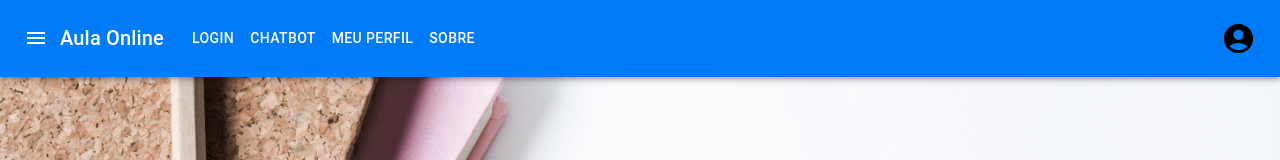
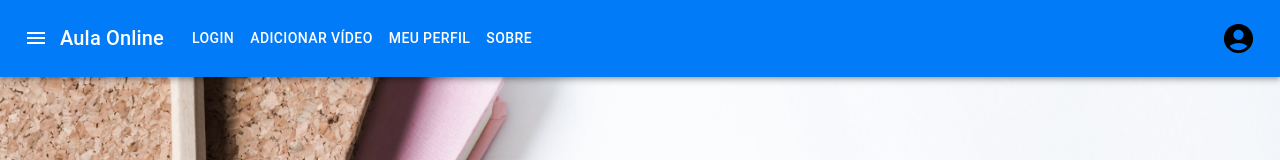
Before and after one commit to AulaOnline/AulaOnline, a React (Create React App) app: page / in a window 1280 px wide. Shown: the top 160 px of the page. Built offline with nearby package versions, Linux system fonts and the light colour scheme.

Commit message:
Search Input

```diff
--- a/src/Layout/components/NavBarWidgets.js
+++ b/src/Layout/components/NavBarWidgets.js
@@ -78,12 +78,12 @@ const NavbarWidgets = ({ name, cor }) => {
             </ListItemIcon>
             <ListItemText primary="Meu Histórico" />
           </ListItem>
-          <ListItem button key="Minhas Anotações" onClick={() => navigateTo('/anotacoes')}>
+         {/* <ListItem button key="Minhas Anotações" onClick={() => navigateTo('/anotacoes')}>
             <ListItemIcon>
               <NoteAddIcon />
             </ListItemIcon>
             <ListItemText primary="Minhas Anotações" />
-          </ListItem>
+          </ListItem>*/}
           <ListItem button key="Questionários Finalizados" onClick={() => navigateTo('/questionario')}>
             <ListItemIcon>
               <PlaylistAddCheckIcon />
--- a/src/Layout/components/Navbar.js
+++ b/src/Layout/components/Navbar.js
@@ -46,7 +46,7 @@ const Navbar = ({ name, cor }) => {
             Home
           </MenuItem>
           <MenuItem component={Link} to="/Chatbot" onClick={handleClose}>
-            Chatbot
+            Adicionar Vídeo
           </MenuItem>
           <MenuItem component={Link} to="/MeuPerfil" onClick={handleClose}>
             Meu Perfil
@@ -61,7 +61,7 @@ const Navbar = ({ name, cor }) => {
         {!isSmallScreen && (
           <ButtonGroup variant="text" aria-label="text button group" sx={{ padding: '20px' }}>
             <Button style={{ color: 'white', borderRight: 'transparent', paddingRight: '8px' }} onClick={() => navigateTo('/')}>Login</Button>
-            <Button style={{ color: 'white', borderRight: 'transparent', paddingRight: '8px' }} onClick={() => navigateTo('/input')}>Chatbot</Button>
+            <Button style={{ color: 'white', borderRight: 'transparent', paddingRight: '8px' }} onClick={() => navigateTo('/input')}>Adicionar Vídeo</Button>
             <Button style={{ color: 'white' ,  borderRight: 'transparent', paddingRight: '8px'}}onClick={() => navigateTo('/MeuPerfil')}>Meu Perfil</Button>
             <Button style={{ color: 'white' }}>Sobre</Button>
 
```
